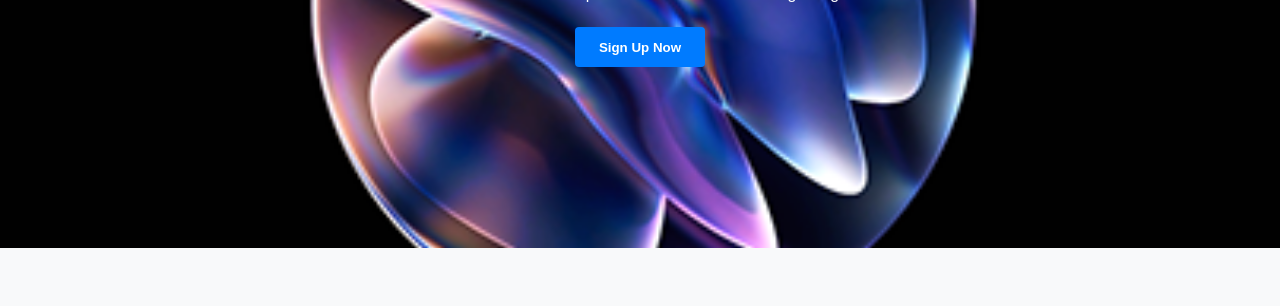
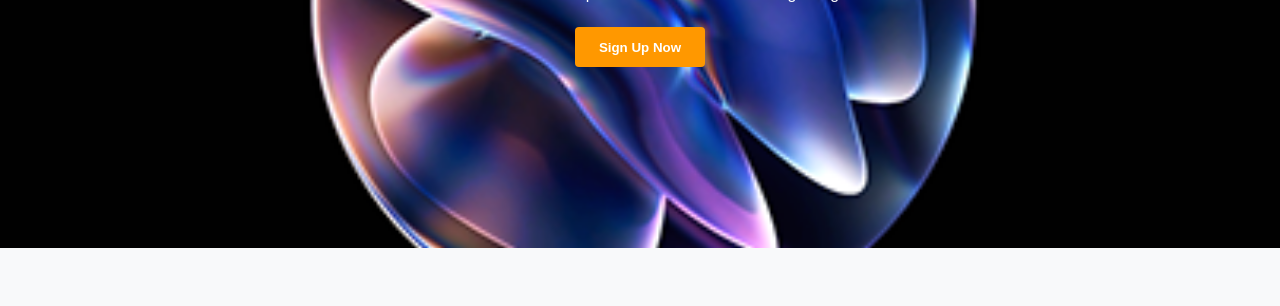
Before and after one commit to micknikolic/creative-hub, a plain HTML site: page index.html in a window 1280 px wide. Shown: the part 311-617 px from the top of the page. Drawn offline with Linux system fonts and the light colour scheme.

Commit message:
Update index.html
Changed the signup button color

```diff
--- a/index.html
+++ b/index.html
@@ -78,7 +78,7 @@
         .button {
             display: inline-block;
             padding: 0.8rem 1.5rem;
-            background-color: #007bff; /* Blue button */
+            background-color: #ff9800; /* Orange button */
             color: white;
             text-decoration: none;
             border-radius: 4px;
@@ -89,7 +89,7 @@
         }
 
         .button:hover {
-            background-color: #0056b3; /* Darker blue on hover */
+            background-color: #e67e22; /* Darker orange on hover */
         }
 
         /* Features container styles */
```
